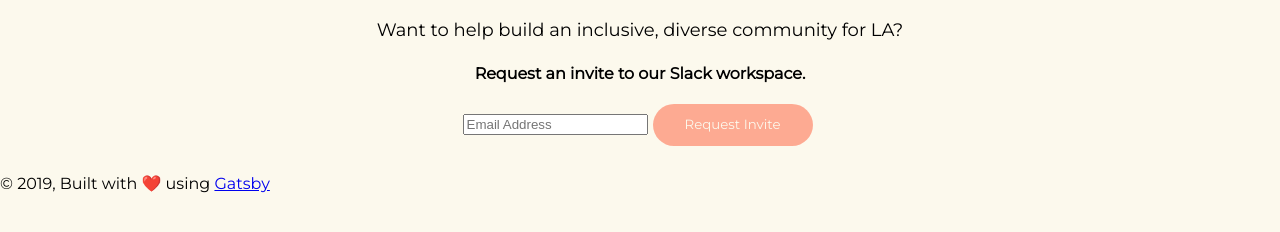
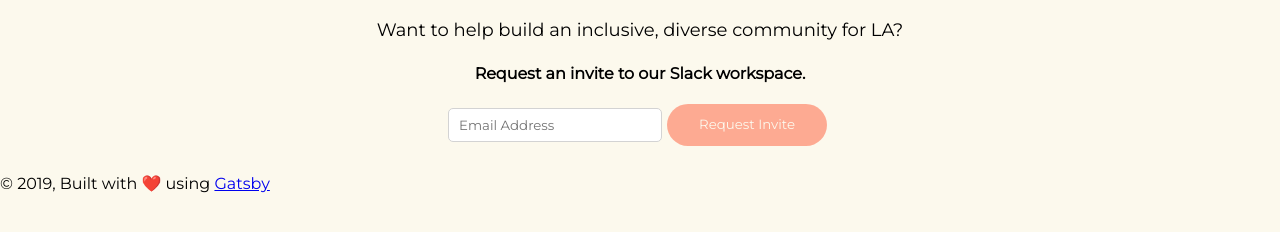
Before and after one commit to la-devs/ladevs.org, a Gatsby site: page / in a window 1280 px wide. Shown: the part 284-516 px from the top of the page. Built offline with nearby package versions, Linux system fonts and the light colour scheme; Gatsby itself is replaced by a stand-in of ours.

Commit message:
Style input component

```diff
--- /dev/null
+++ b/src/components/field.js
@@ -0,0 +1,40 @@
+import PropTypes from 'prop-types';
+import React from 'react';
+
+import '../styles/field.css';
+
+const Field = (props) => {
+  const {
+    type,
+    name,
+    placeholder,
+    onChange,
+    error
+  } = props
+
+  return (
+    <input
+      type={type}
+      name={name}
+      placeholder={placeholder}
+      onChange={onChange}
+      className={error ? 'field invalid' : 'field'}
+    />
+  )
+}
+
+
+Field.propTypes = {
+  error: PropTypes.bool,
+  name: PropTypes.string,
+  onChange: PropTypes.func,
+  placeholder: PropTypes.string,
+  type: PropTypes.oneOf(['text', 'email', 'date', 'image', 'search']),
+}
+
+Field.defaultProps = {
+  type: 'text',
+  name: 'input',
+}
+
+export default Field;
--- a/src/components/slackInviteForm.js
+++ b/src/components/slackInviteForm.js
@@ -2,6 +2,7 @@ import React from 'react';
 
 import { LA_DEVS_EMAIL, EMAIL_REGEX } from '../utils/constants';
 import Button from './button';
+import Field from './field';
 
 class SlackInviteForm extends React.Component {
   constructor(props) {
@@ -20,18 +21,16 @@ class SlackInviteForm extends React.Component {
   render() {
     return (
       <form action={`https://formspree.io/${LA_DEVS_EMAIL}`} method='POST'>
-        <input
+        <Field
           type='email'
           name='_invite_requested'
           placeholder='Email Address'
           onChange={this.validateEmail}
-          style={{
-            border: this.state.validEmail === false ? '1px solid red' : '',
-          }}
+          error={!this.validateEmail}
         />
         <Button
-          buttonType={'submit'}
-          size={'md'}
+          buttonType='submit'
+          size='md'
           disabled={!this.state.validEmail}
         >
           Request Invite
--- /dev/null
+++ b/src/styles/field.css
@@ -0,0 +1,20 @@
+
+.field {
+  color: grey;
+  display: inline-block;
+  text-align: left;
+  line-height: 1.5;
+  height: 30px;
+  vertical-align: middle;
+  border: 1px solid lightgrey;
+  border-radius: 5px;
+  transition: all 150ms ease-in-out;
+  -webkit-appearance: none;
+  font-family: 'Montserrat', sans-serif;
+  padding-left: 10px;
+  min-width: 200px;
+}
+
+.field.invalid {
+  border: 1px solid red;
+}
```
